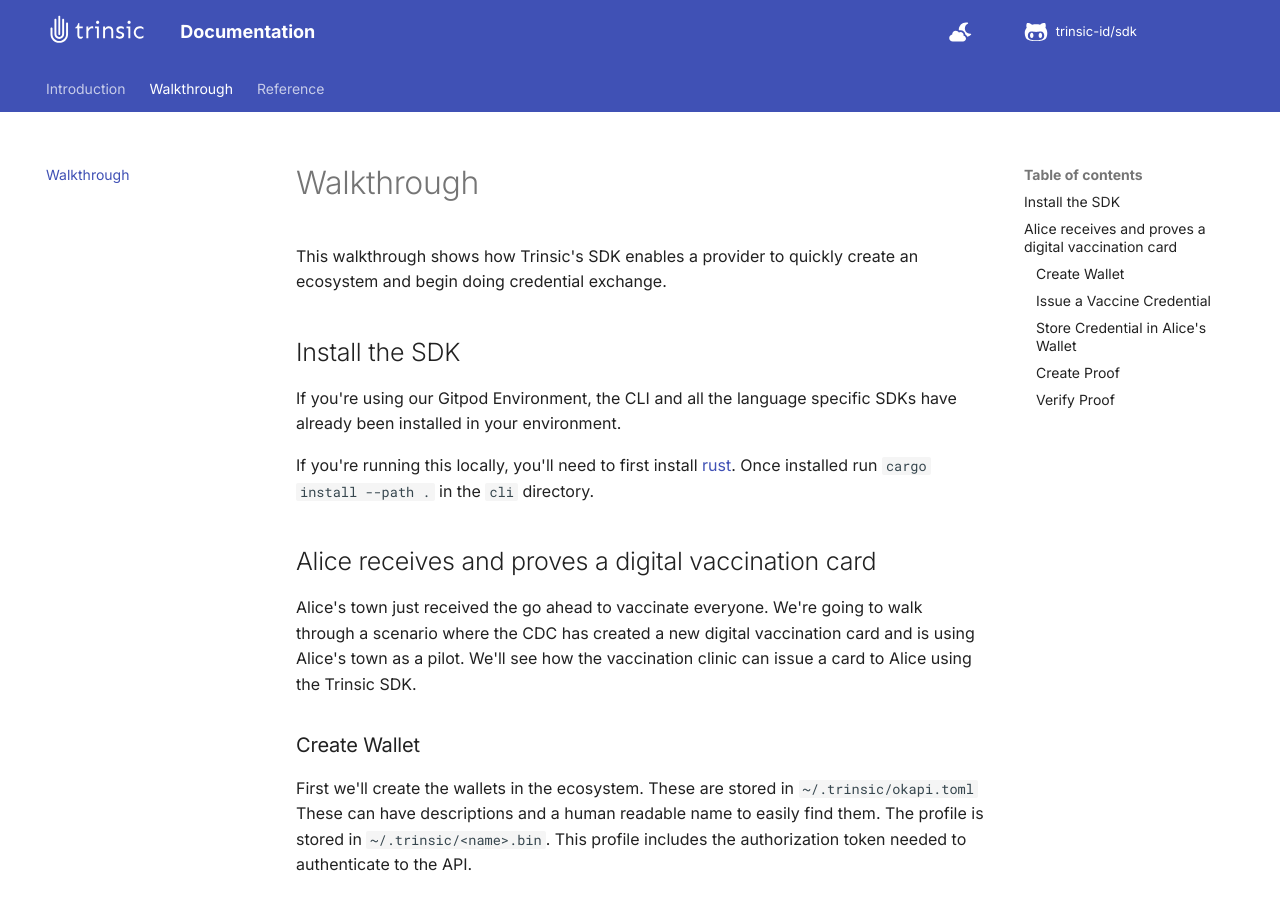
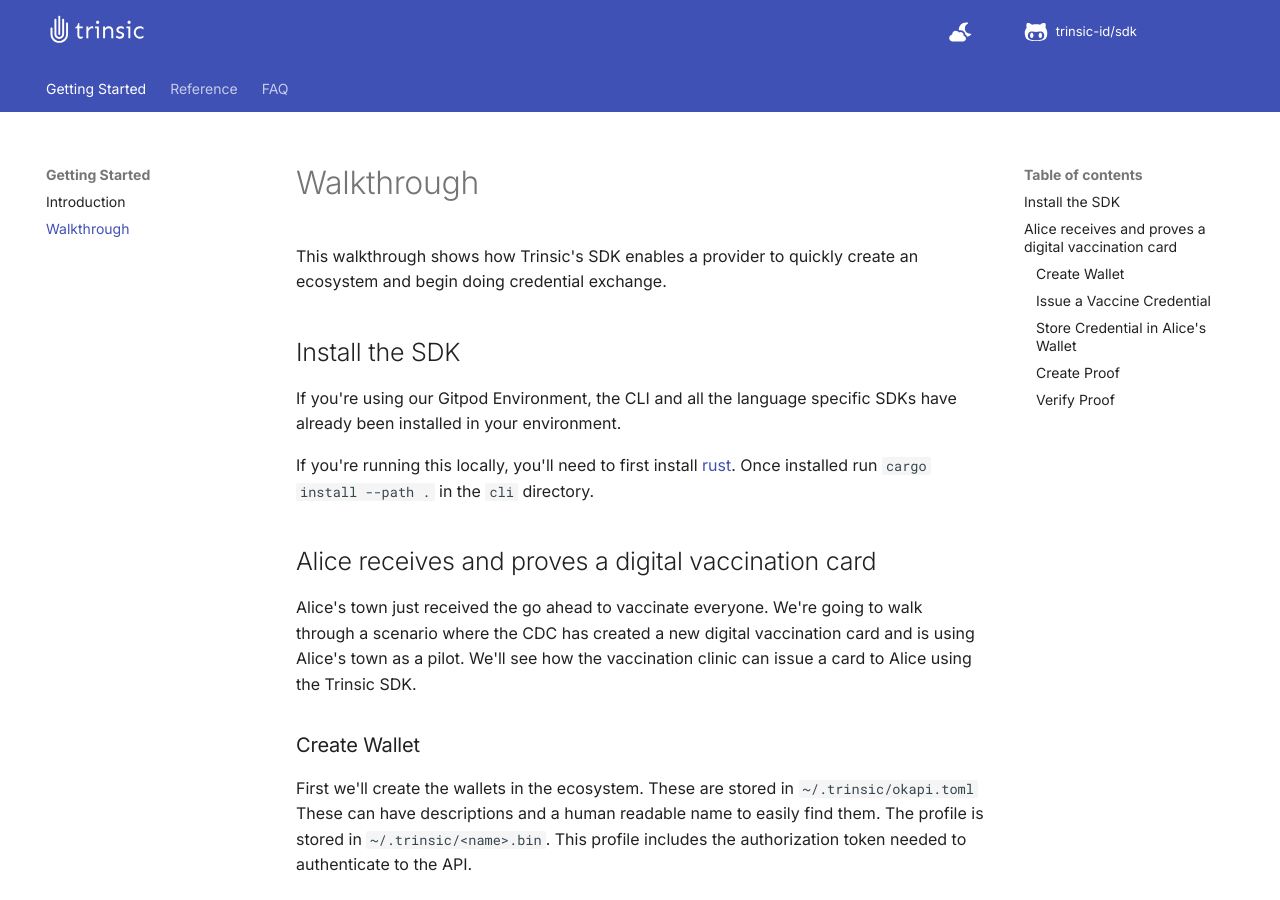
Before and after one commit to trinsic-id/v2-sdk, an MkDocs documentation site: the page built from docs/walkthrough.md, in a window 1280 px wide and 900 px high. Built offline with MkDocs 1.6.1 and Material for MkDocs 9.7.7, drawn with Linux system fonts in a browser that asks for light colours; comment, search, counter and statistics services are not loaded.

Commit message:
Add faq. Reorganize top level links

```diff
--- a/docs/walkthrough.md
+++ b/docs/walkthrough.md
@@ -1,6 +1,7 @@
 # Walkthrough
 
 This walkthrough shows how Trinsic's SDK enables a provider to quickly create an ecosystem and begin doing credential exchange.
+
 ## Install the SDK
 If you're using our Gitpod Environment, the CLI and all the language specific SDKs have already been installed in your environment.
 
--- a/mkdocs.yml
+++ b/mkdocs.yml
@@ -1,11 +1,12 @@
-site_name: Documentation
+site_name: ""
 site_dir: docs-site
 repo_url: "https://github.com/trinsic-id/sdk"
 edit_uri: edit/main/docs/
 repo_name: trinsic-id/sdk
 nav:
-  - Introduction: index.md
-  - Walkthrough: walkthrough.md
+  - Getting Started:
+      - Introduction: index.md
+      - Walkthrough: walkthrough.md
   - Reference:
       - Introduction: reference/index.md
       - SDK Concepts:
@@ -14,6 +15,7 @@
       - Services:
           - Wallet Service: reference/services/wallet-service.md
           - Provider Service: reference/services/provider-service.md
+  - FAQ: faq.md
 theme:
     name: material
     logo: _static/logo-title.svg
```
